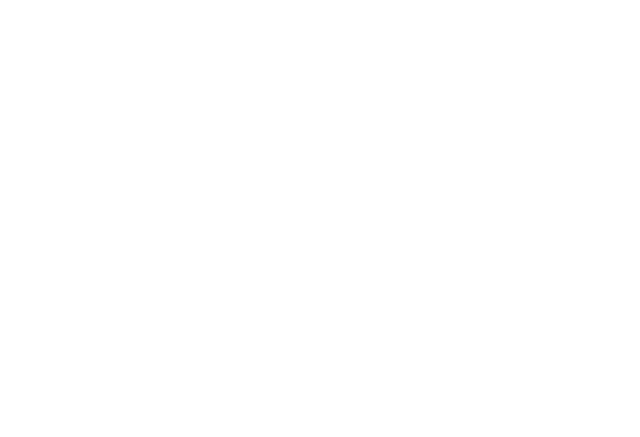
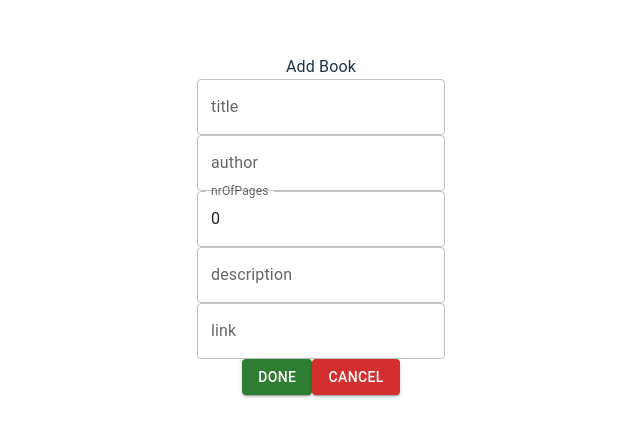
Before and after one commit to TudorMurariu/library-app, a React (Vite) app in the folder web-project/: page /new in a window 1280 px wide. Before the commit this address had no page. Shown: the part 175-612 px from the top of the page, without its empty margins (319-959 px from the left). Built offline with nearby package versions, Linux system fonts and the light colour scheme.

Commit message:
ADDED Main page and AddNewBook page

```diff
--- a/web-project/src/App.tsx
+++ b/web-project/src/App.tsx
@@ -3,6 +3,7 @@ import './App.css'
 import LogIn from './pages/LogIn'
 import MainPage from './pages/MainPage'
 import ItemPage from './pages/ItemPage'
+import AddBookPage from './pages/AddBookPage'
 
 function App() {
   return (
@@ -12,6 +13,7 @@ function App() {
         <Route path="/">
           <Route index element={<LogIn />} />
           <Route path="home" element={<MainPage />} />
+          <Route path="new" element={<AddBookPage />} />
           <Route path="user/:name" element={<ItemPage />} />
         </Route>
       </Routes>
--- /dev/null
+++ b/web-project/src/components/Card.css
@@ -0,0 +1,21 @@
+.card{
+    border: 1px solid white;
+    border-radius: 10px;
+    box-shadow: 5px 5px 5px 5px black;
+    max-width: 250px;
+    text-align: center;
+    margin: 10px;
+    display: inline-block;
+  }
+
+  .card .title{
+    font-family: Arial, Helvetica, sans-serif;
+    margin: 0;
+    color: black;
+  }
+
+  .card .texttt{
+    font-family: Arial, Helvetica, sans-serif;
+    margin: 0;
+    color: red;
+  }
--- /dev/null
+++ b/web-project/src/components/Card.tsx
@@ -0,0 +1,34 @@
+import { Button } from "@mui/material";
+import Book from "../entities/Book";
+import './Card.css';
+
+interface CardProps {
+    item: Book;
+}
+
+function Card( {item: { id, title, author, nrOfPages, description, link }} : CardProps) {
+    return(
+        <div className="card" key={id}>
+            <h2 className='title'>
+                <b>Title</b>: {title}
+            </h2>
+            <p className='author'>
+                <b>Author:</b> {author}
+            </p>
+            <p className='nrOfPages'>
+                <b>Number of pages:</b> {nrOfPages}
+            </p>
+            <p className='description'>
+                <b>Description:</b> {description}
+            </p>
+            { link &&
+            <p className='link'>
+                <b>Link:</b> {link}
+            </p>
+            }
+            <Button variant="contained">EDIT</Button>
+        </div>
+    );
+}
+
+export default Card;
--- a/web-project/src/entities/Book.ts
+++ b/web-project/src/entities/Book.ts
@@ -1,10 +1,10 @@
 interface Book {
-    id: string,
+    id: string | undefined,
     title: string,
     author: string,
     nrOfPages: number,
     description: string,
-    link: string
+    link: string | undefined
 }
 
 export default Book;
--- /dev/null
+++ b/web-project/src/pages/AddBookPage.tsx
@@ -0,0 +1,84 @@
+import { useEffect, useState } from "react";
+import { Alert, Button, TextField, Typography } from "@mui/material";
+import { useLocation, useNavigate } from "react-router-dom";
+import service from "../services/service";
+
+function AddBookPage() {
+    const location = useLocation();
+    const { book } = location.state || {};
+    const navigate = useNavigate();
+
+    const [alert, setAlert] = useState(false);
+    const [alertContent, setAlertContent] = useState("")
+
+    const [title, setTitle] = useState("")
+    const [author, setAuthor] = useState("")
+    const [nrOfPages, setNrOfPages] = useState(0)
+    const [description, setDescription] = useState("")
+    const [link, setLink] = useState("")
+
+    useEffect(() => {
+        console.log(book)
+        if(book === undefined)
+            return
+
+        setTitle(book.title)
+        setAuthor(book.author)
+        setNrOfPages(book.nrOfPages)
+        setDescription(book.description)
+        setLink(book.link)
+    }, []);
+
+    function handleCancel() {
+        navigate("/home")
+    }
+
+    function handleDone() {
+        if(!title) {
+            setAlertContent("Title can't be empty!")
+            setAlert(true)
+            return
+        }
+
+        if(!author) {
+            setAlertContent("Author can't be empty!")
+            setAlert(true)
+            return
+        }
+
+        if(!description) {
+            setAlertContent("Description can't be empty!")
+            setAlert(true)
+            return
+        }
+
+        if(book)
+            service.updateBook(book.id, { id: book.id, title: title, author: author, nrOfPages: nrOfPages, description:description, link:link})
+        else
+            service.createBook({ id:undefined, title: title, author: author, nrOfPages: nrOfPages, description:description, link:link })
+
+        navigate("/home")
+    }
+
+    return(
+        <>
+            {alert ? <Alert severity='error' onClose={() => {setAlert(false)}}>{alertContent}</Alert> : <></> }
+
+            <Typography>{book === undefined ? "Add" : "Update"} Book</Typography>
+            <TextField id="outlined-basic" label="title" variant="outlined" value={title} onChange={(e) => setTitle(e.target.value)}/>
+            <br/>
+            <TextField id="outlined-basic" label="author" variant="outlined" value={author} onChange={(e) => setAuthor(e.target.value)}/>
+            <br/>
+            <TextField id="outlined-basic" label="nrOfPages" type="number" variant="outlined" value={nrOfPages} onChange={(e) => setNrOfPages(Number(e.target.value))}/>
+            <br/>
+            <TextField id="outlined-basic" label="description" variant="outlined" value={description} onChange={(e) => setDescription(e.target.value)}/>
+            <br/>
+            <TextField id="outlined-basic" label="link" variant="outlined" value={link} onChange={(e) => setLink(e.target.value)}/>
+            <br/>
+            <Button variant="contained" color="success" onClick={handleDone}>DONE</Button>
+            <Button variant="contained" color="error" onClick={handleCancel}>Cancel</Button>
+        </>
+    )
+}
+
+export default AddBookPage;
--- a/web-project/src/pages/MainPage.tsx
+++ b/web-project/src/pages/MainPage.tsx
@@ -1,6 +1,39 @@
+import { useEffect, useState } from "react";
+import service from "../services/service";
+import Book from "../entities/Book";
+import Card from "../components/Card";
+import { Button } from "@mui/material";
+import { useNavigate } from "react-router-dom";
+
 function MainPage() {
+    const navigate = useNavigate();
+    const [books, setBooks] = useState<Book[]>([]);
+
+    useEffect(() => {
+        const fetchBooks = async () => {
+          try {
+            const fetchedBooks = await service.getBooks();
+            setBooks(fetchedBooks);
+          } catch (error) {
+            console.error('Error fetching books:', error);
+          }
+        };
+
+        fetchBooks();
+      }, []);
+
+      function handleAddBook() {
+        navigate("/new")
+      }
+
     return(
-        <></>
+        <>
+            {books.map((book) => {
+                return <Card key={book.id} item={book} />
+            })}
+            <br/> <br/>
+            <Button variant="contained" onClick={handleAddBook}>ADD NEW BOOK</Button>
+        </>
     );
 }
 
```
